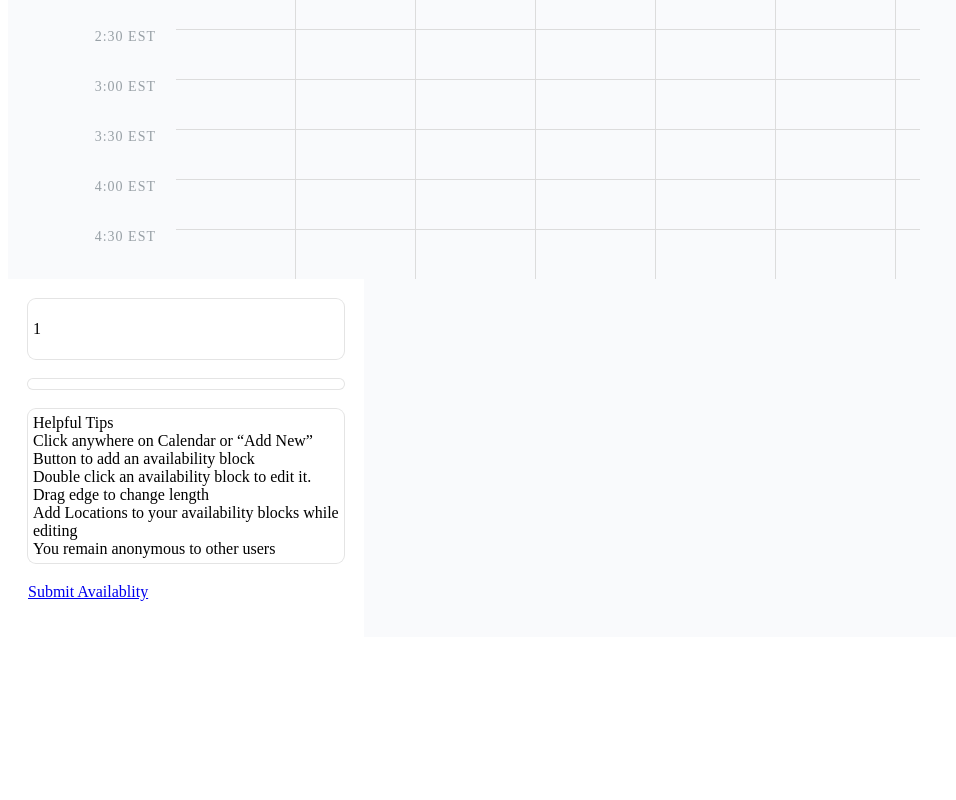
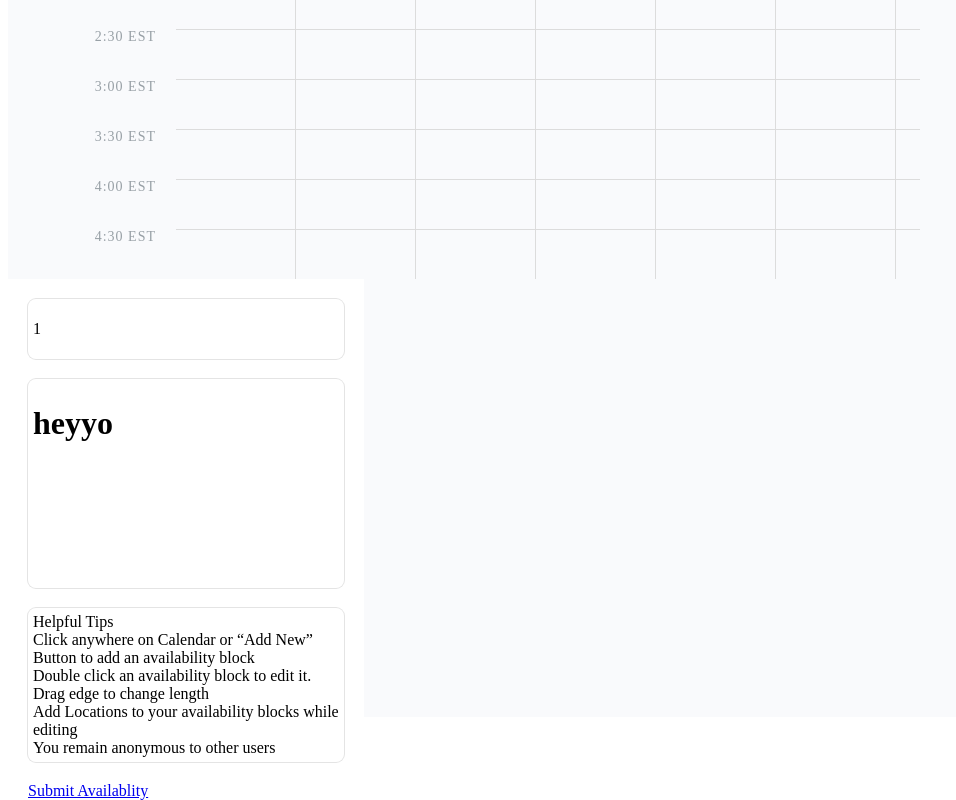
Before and after one commit to msacco8/Scheduling-Tool, a SvelteKit app in the folder my-app/: page /home/1 in a window 1280 px wide. Shown: the part 393-1193 px from the top of the page, without its empty margins (0-956 px from the left). Before the commit the page ends 1038 px from the top, so only its background shows below. Built offline with nearby package versions, Linux system fonts and the light colour scheme.

Commit message:
began integrating selected block into panel, propagation to main app componenet required

```diff
--- a/my-app/src/components/EditPanel.svelte
+++ b/my-app/src/components/EditPanel.svelte
@@ -0,0 +1,21 @@
+<script>
+
+    export let selectedBlockID;
+
+</script>
+
+<div class='edit-container'>
+    {#if selectedBlockID != ""}
+        <h1>{selectedBlockID}</h1>
+    {:else}
+        <h1>Editing</h1>
+    {/if}
+</div>
+
+
+<style>
+.edit-container {
+    height: 100%;
+}
+
+</style>
--- a/my-app/src/components/MainCal.svelte
+++ b/my-app/src/components/MainCal.svelte
@@ -2,6 +2,9 @@
 <script>
 	import {createEventDispatcher, onMount} from 'svelte';
   import AvailBlock from './AvailBlock.svelte';
+
+  export let selectedBlockID;
+  console.log("MainCal selectedBlockID: " + selectedBlockID)
 
 	var dayNames = [["", ""], ["Sun", "28"], ["Mon", "29"], ["Tue", "30"], ["Wed", "31"], ["Thu", "32"], ["Fri", "33"], ["Sat", "34"]];
 	/**
--- a/my-app/src/components/RightPanel.svelte
+++ b/my-app/src/components/RightPanel.svelte
@@ -1,14 +1,18 @@
 <script>
     import ToolTips from './ToolTips.svelte';
+    import EditPanel from './EditPanel.svelte';
 
     export let username = "";
+    export let selectedBlockID;
+    console.log("RightPanel selectedBlock: " + selectedBlockID)
 </script>
 
 <div class="right-panel">
     <div class="right-panel-container">
         <p>{username}</p>
     </div>
-    <div class="right-panel-container">
+    <div class="right-panel-container editing">
+        <EditPanel selectedBlockID={"heyyo"}/>
     </div>
     <div class="right-panel-container">
         <ToolTips/>
@@ -28,4 +32,7 @@
         box-shadow: 0px 0px 0px 1px #E4E4E4;
         border-radius: 8px;
     }
+    .editing {
+        height: 50%;
+    }
 </style>
--- a/my-app/src/routes/home/[name]/+page.svelte
+++ b/my-app/src/routes/home/[name]/+page.svelte
@@ -8,6 +8,8 @@
      * @type {{ username: any; }}
      */
         export let data;
+
+      let selectedBlockID = 'hey'
 </script>
 
 <div>
@@ -15,9 +17,9 @@
             <div>
                   <h1>Scheduling a Meeting</h1>
                   <p>February 28-34, 2023</p>
-                  <MainCal/>
+                  <MainCal bind:selectedBlockID={selectedBlockID}/>
             </div>
-            <RightPanel username={data.username}/>
+            <RightPanel username={data.username} bind:selectedBlockID={selectedBlockID}/>
       </div>
 </div>
 
```
